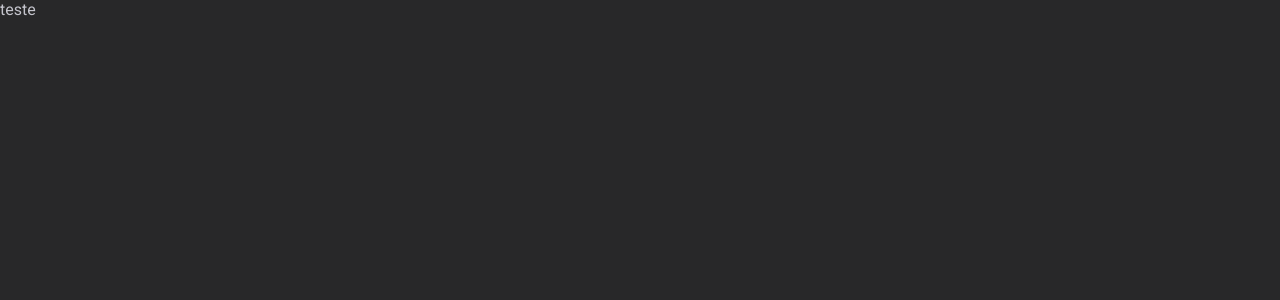
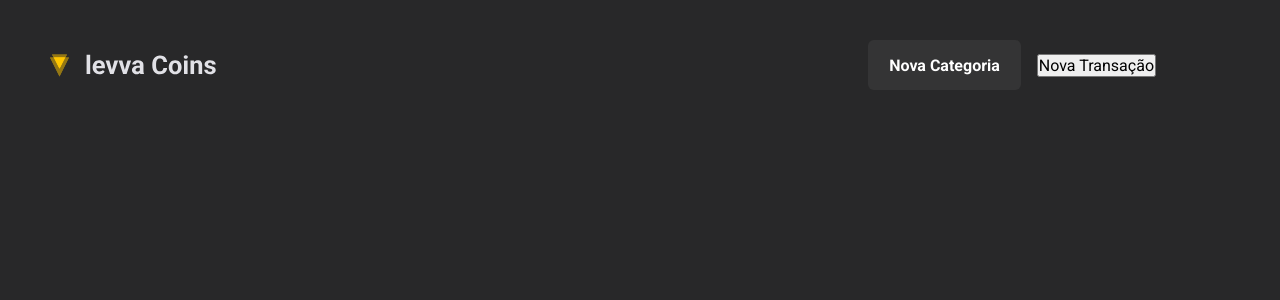
Before and after one commit to joaofelima96/levva-coins, a React (Vite) app: page /home in a window 1280 px wide. Shown: the top 300 px of the page. Built offline with nearby package versions, Linux system fonts and the light colour scheme.

Commit message:
feat: 20 Estilizacao - Header IV

```diff
--- /dev/null
+++ b/src/components/Header/index.tsx
@@ -0,0 +1,20 @@
+import { HeaderContainer, HeaderContent, NewCategoryButton, NewTransactionButton, UserAvatar } from "./styles";
+
+import levvaCoinsLogo from "../../assets/logo.svg"
+
+export function Header() {
+    return (
+        <HeaderContainer>
+            <HeaderContent>
+                <img src={levvaCoinsLogo} alt="levva coins" />
+
+                <div>
+                    <NewCategoryButton>Nova Categoria</NewCategoryButton>
+                    <NewTransactionButton>Nova Transação</NewTransactionButton>
+                </div>
+            </HeaderContent>
+
+            <UserAvatar />
+        </HeaderContainer>
+    )
+}
--- /dev/null
+++ b/src/components/Header/styles.ts
@@ -0,0 +1,49 @@
+import styled from "styled-components";
+
+export const HeaderContainer = styled.header`
+    background: ${props => props.theme["gray-600"]};
+    padding: 2.5rem 0.75rem;
+
+    grid-column-start: 2;
+    grid-column-end: 3;
+
+    display: grid;
+    grid-template-columns: 1fr 70rem 7rem 1fr;
+`;
+
+export const HeaderContent = styled.div`
+    width: 100%;
+    max-width: 70rem;
+
+    grid-column: 2;
+
+    display: flex;
+    justify-content: space-between;
+    align-items: center;
+`;
+
+export const NewCategoryButton = styled.button`
+    height: 50px;
+    background: ${props => props.theme["gray-500"]};
+    border: 1px solid transparent;
+    color: ${props => props.theme.white};
+    font-weight: bold;
+
+    border-radius: 6px;
+
+    padding: 0 1.25rem;
+    margin-right: 1rem;
+
+    transition: all 0.3s;
+
+    &:hover {
+        cursor: pointer;
+        background-color: ${props => props.theme["gray-600"]};
+        color: ${props => props.theme["yellow-500"]};
+        border: 1px solid ${props => props.theme["yellow-500"]};
+    }
+`;
+
+export const NewTransactionButton = styled.button``;
+
+export const UserAvatar = styled.img``;
--- a/src/layouts/AuthLayout/index.tsx
+++ b/src/layouts/AuthLayout/index.tsx
@@ -2,7 +2,7 @@
 
 import { AuthBackground, AuthWrapper, AuthContent } from "./styles";
 
-import LevvaCoinsLogo from "../../assets/logo.svg"
+import levvaCoinsLogo from "../../assets/logo.svg"
 
 interface AuthLayoutProps {
     title: string;
@@ -15,7 +15,7 @@
         <AuthBackground>
             <AuthWrapper>
                 <header>
-                    <img src={LevvaCoinsLogo} alt="Marca levva coins" />
+                    <img src={levvaCoinsLogo} alt="levva coins" />
                 </header>
                 <AuthContent>
                     <div>
--- a/src/pages/Home/index.tsx
+++ b/src/pages/Home/index.tsx
@@ -1,9 +1,10 @@
+import { Header } from "../../components/Header";
 import { HomeWrapper } from "./styles";
 
 export function Home() {
     return (
         <HomeWrapper>
-            <p>teste</p>
+            <Header />
         </HomeWrapper>
     )
 }
```
